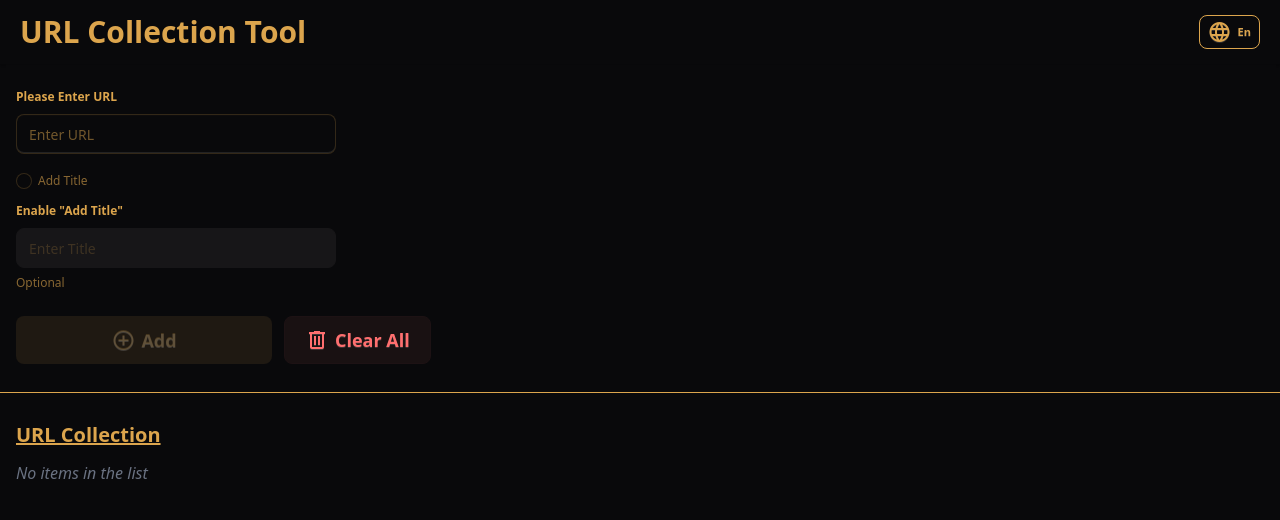
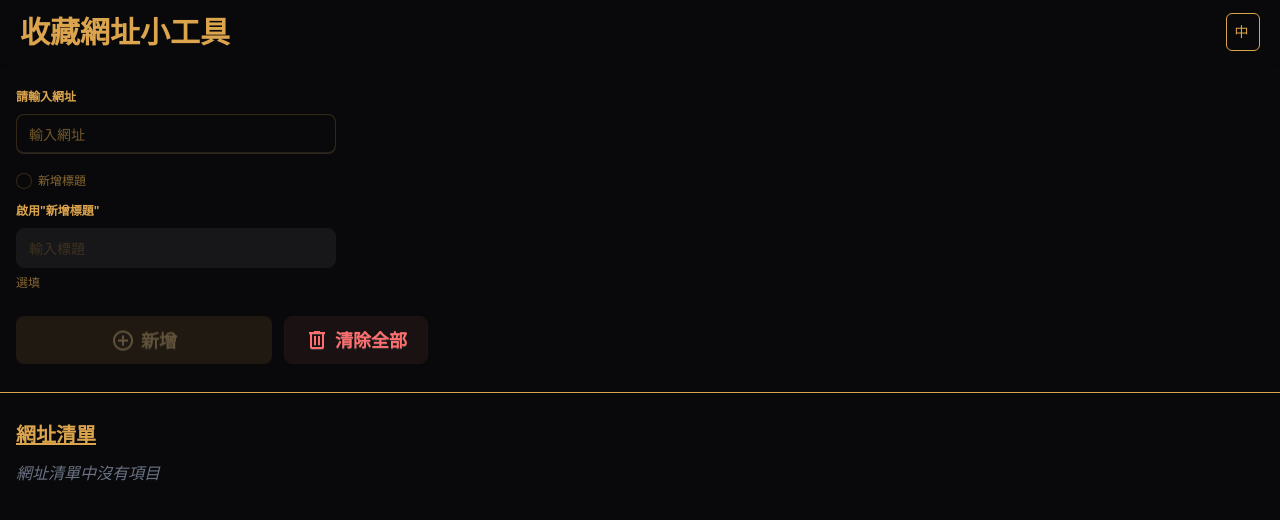
Before and after one commit to eagle4246/vue-course-url-collection, a Vue app: page / in a window 1280 px wide. Shown: the top 520 px of the page. Built offline with nearby package versions, Linux system fonts and the light colour scheme.

Commit message:
fix: fix up some bugs and updated README page

```diff
--- a/src/App.vue
+++ b/src/App.vue
@@ -10,43 +10,40 @@ const urlInput = ref(null);
 const titleInput = ref(null);
 
 const pageHeading = computed(() => {
-  return locale.value ? 'URL Collection Tool' : '收藏網址⼩⼯具';
+  return locale.value ? '收藏網址⼩⼯具' : 'URL Collection Tool';
 });
 const urlHeading = computed(() => {
-  return locale.value ? 'Please Enter URL' : '請輸入網址';
+  return locale.value ? '請輸入網址' : 'Please Enter URL';
 });
 const urlPlaceholder = computed(() => {
-  return locale.value ? 'Enter URL' : '輸入網址';
+  return locale.value ? '輸入網址' : 'Enter URL';
 });
 const addTitleText = computed(() => {
-  return locale.value ? 'Add Title' : '新增標題';
+  return locale.value ? '新增標題' : 'Add Title';
 });
 const optionalText = computed(() => {
-  return locale.value ? 'Optional' : '選填';
+  return locale.value ? '選填' : 'Optional';
 });
 const titleHeading = computed(() => {
-  return locale.value ? 'Please Enter Title' : '請輸入標題';
+  return locale.value ? '請輸入標題' : 'Please Enter Title';
 });
 const allowTitleHeading = computed(() => {
-  return locale.value ? 'Enable "Add Title"' : '啟用“新增標題”';
+  return locale.value ? '啟用"新增標題"' : 'Enable "Add Title"';
 });
 const titlePlaceholder = computed(() => {
-  return locale.value ? 'Enter Title' : '輸入標題';
+  return locale.value ? '輸入標題' : 'Enter Title';
 });
 const addText = computed(() => {
-  return locale.value ? 'Add' : '新增';
+  return locale.value ? '新增' : 'Add';
 });
-
 const clearAllText = computed(() => {
-  return locale.value ? 'Clear All' : '清除全部';
+  return locale.value ? '清除全部' : 'Clear All';
 });
-
 const collectionTitle = computed(() => {
-  return locale.value ? 'URL Collection' : '網址清單';
+  return locale.value ? '網址清單' : 'URL Collection';
 });
-
 const emptyListText = computed(() => {
-  return locale.value ? 'No items in the list' : '網址清清單中沒有項目單';
+  return locale.value ? '網址清單中沒有項目' : 'No items in the list';
 });
 
 const addButtonPermission = computed(() => {
@@ -139,11 +136,18 @@ onMounted(() => {
       </h1>
     </div>
     <div class="flex-none">
-      <button class="btn btn-xs btn-outline py-4" @click="toggleLocale">
-        <span class="material-symbols-outlined"> language </span>
-        <span v-if="locale"> En</span>
-        <span v-if="!locale">Tw</span>
-      </button>
+      <label class="swap swap-flip text-sm border-1 rounded-md p-2 hover:bg-base-300">
+      <!-- <button class="btn btn-xs btn-outline py-4" @click="toggleLocale"> -->
+        <!-- <span class="material-symbols-outlined"> language </span> -->
+          <!-- this hidden checkbox controls the state -->
+          <input type="checkbox" @click="toggleLocale"/>
+
+          <div class="swap-on">En</div>
+          <div class="swap-off">中</div>
+          <!-- <span v-if="locale"> En</span>
+            <span v-if="!locale">Tw</span> -->
+          <!-- </button> -->
+        </label>
     </div>
   </div>
 
@@ -205,7 +209,7 @@ onMounted(() => {
   <hr />
   <div class="p-4 mt-3">
     <h2 class="text-xl font-bold mb-3 underline">{{ collectionTitle }}</h2>
-    <transition-group name="slide-fade" tag="ul" class="space-y-2">
+    <transition-group name="slide-fade" tag="ul" class="space-y-2 w-fit">
       <li
         v-for="(item, index) in collection"
         :key="index"
```
Also changed, not shown: 1 other file (tests, documents, lock files or other folders).
